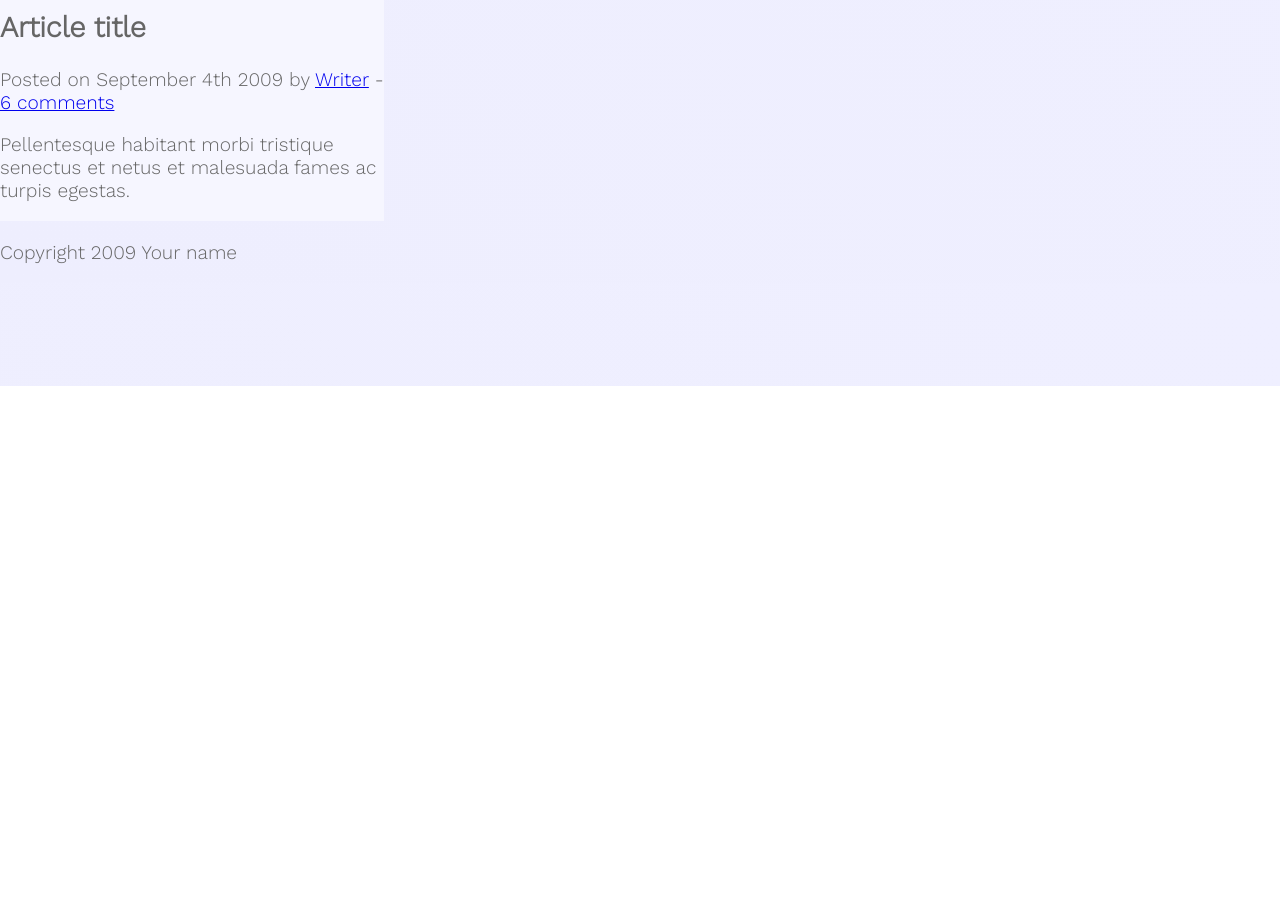
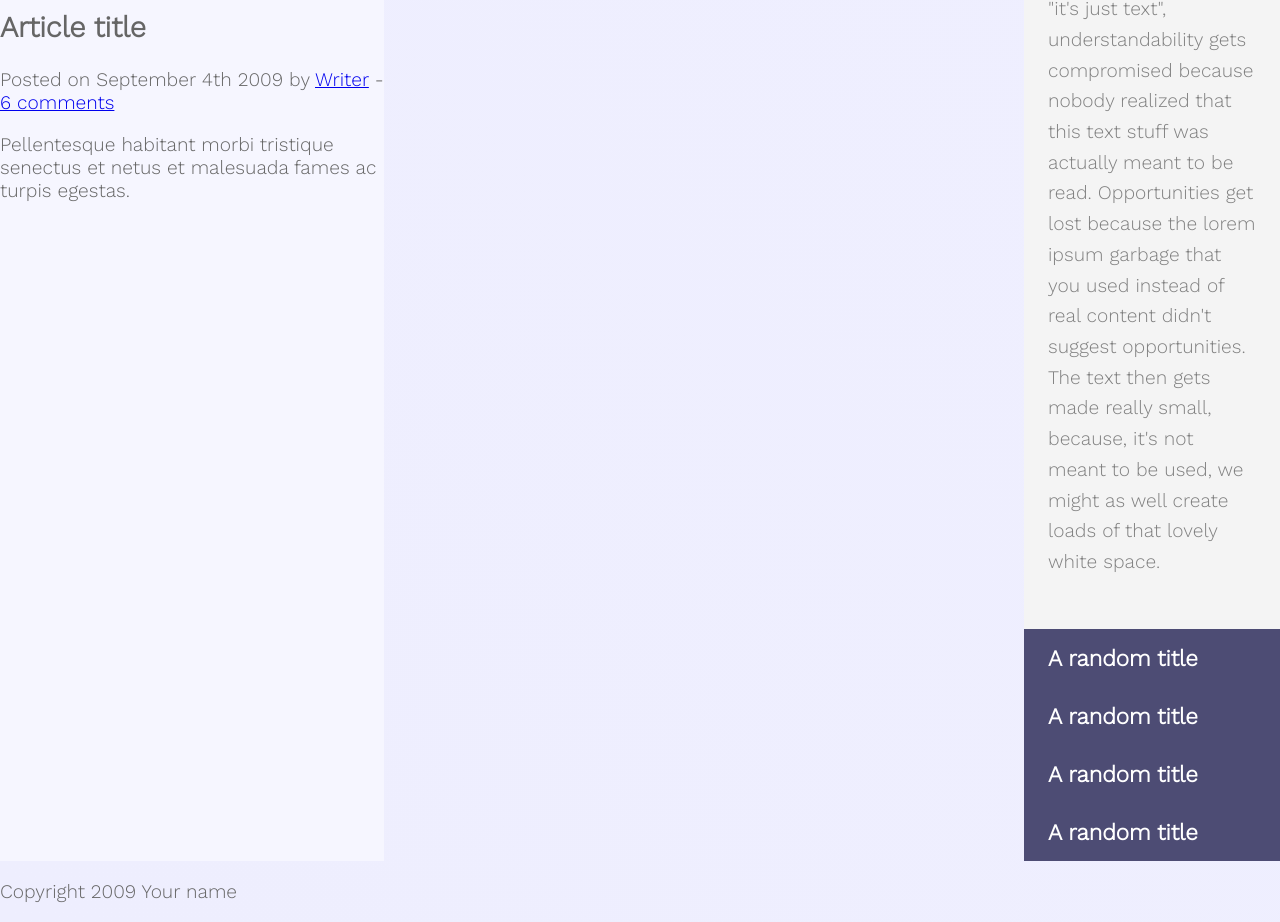
Before and after one commit to pawelgrus/flexbox_layout, a plain HTML site: page index.html in a window 1280 px wide. Shown: the part 414-1336 px from the top of the page. Before the commit the page ends 800 px from the top, so only its background shows below. Drawn offline with nearby package versions, Linux system fonts and the light colour scheme.

Commit message:
dodanie accordiona

```diff
--- a/index.html
+++ b/index.html
@@ -9,6 +9,7 @@
 	<link href="https://fonts.googleapis.com/css?family=Work+Sans:300" rel="stylesheet">
 	<link href="https://fonts.googleapis.com/css?family=Lora" rel="stylesheet">
 	<link rel="stylesheet" href="css/main.css">
+	<script src="https://ajax.googleapis.com/ajax/libs/jquery/3.2.1/jquery.min.js"></script>
 </head>
 
 <body>
@@ -58,8 +59,32 @@
 		</section>
 
 		<aside class="favorite">
-			<h2>About section</h2>
-			<p>Donec eu libero sit amet quam egestas semper. Aenean ultricies mi vitae est. Mauris placerat eleifend leo.</p>
+			<div class="accordion">
+				<div class="accordion__item">
+					<h3 class="accordion__title js-title">Real Lorem Ipsum by 37signals</h3>
+					<p class="accordion__copy accordion__copy--open js-copy">By not having the imagination to imagine what the content "might" be, a design consideration is lost. Meaning becomes obfuscated because "it's just text", understandability gets compromised because nobody realized that this text stuff was actually meant to be read. Opportunities get lost because the lorem ipsum garbage that you used instead of real content didn't suggest opportunities. The text then gets made really small, because, it's not meant to be used, we might as well create loads of that lovely white space.</p>
+				</div>
+
+				<div class="accordion__item">
+					<h3 class="accordion__title js-title">A random title</h3>
+					<p class="accordion__copy js-copy">By not having the imagination to imagine what the content "might" be, a design consideration is lost. Meaning becomes obfuscated because "it's just text", understandability gets compromised because nobody realized that this</p>
+				</div>
+
+				<div class="accordion__item">
+					<h3 class="accordion__title js-title">A random title</h3>
+					<p class="accordion__copy js-copy">By not having the imagination to imagine what the content "might" be, a design consideration is lost. Meaning becomes obfuscated because "it's just text", understandability gets compromised because nobody realized that this</p>
+				</div>
+
+				<div class="accordion__item">
+					<h3 class="accordion__title js-title">A random title</h3>
+					<p class="accordion__copy js-copy">By not having the imagination to imagine what the content "might" be, a design consideration is lost. Meaning becomes obfuscated because "it's just text", understandability gets compromised because nobody realized that this</p>
+				</div>
+
+				<div class="accordion__item">
+					<h3 class="accordion__title js-title">A random title</h3>
+					<p class="accordion__copy js-copy">By not having the imagination to imagine what the content "might" be, a design consideration is lost. Meaning becomes obfuscated because "it's just text", understandability gets compromised because nobody realized that this</p>
+				</div>
+			</div>
 		</aside>
 
 	</div>
@@ -67,6 +92,17 @@
 	<footer>
 		<p>Copyright 2009 Your name</p>
 	</footer>
+
+	<script>
+		var $title = $('.js-title');
+		var copy   = '.js-copy';
+
+		$title.click(function () {
+		  $(this).next(copy).slideToggle();
+		  $(this).parent().siblings().children().next().slideUp();
+		  return false;
+		});
+	</script>
 </body>
 
 </html>
--- a/scss/main.scss
+++ b/scss/main.scss
@@ -75,7 +75,7 @@ nav {
 
 .profile_avatar {
     height: 6em;
-    flex-basis: 25%;
+    flex-basis: 6em;
     background-image: url('../img/avatar.png');
     background-repeat: no-repeat;
     background-position: center center;
@@ -86,3 +86,30 @@ nav {
 .profile_name {
     flex-basis: 75%;
 }
+
+.accordion {
+    margin: 0;
+    width: 100%;
+    background: #f4f4f4;
+}
+.accordion__title {
+    margin: 0;
+    padding: 1rem 1.5rem;
+    background: #4d4c74;
+    color: #fff;
+    cursor: pointer;
+    transition: .3s ease;
+}
+.accordion__title:hover {
+    background: #484b77;
+}
+.accordion__copy {
+    display: none;
+    padding: 1rem 1.5rem 2rem 1.5rem;
+    color: gray;
+    line-height: 1.6;
+    font-weight: 500;
+}
+.accordion__copy--open {
+    display: block;
+}
```
Also changed, not shown: css/main.css, 1 other file.
